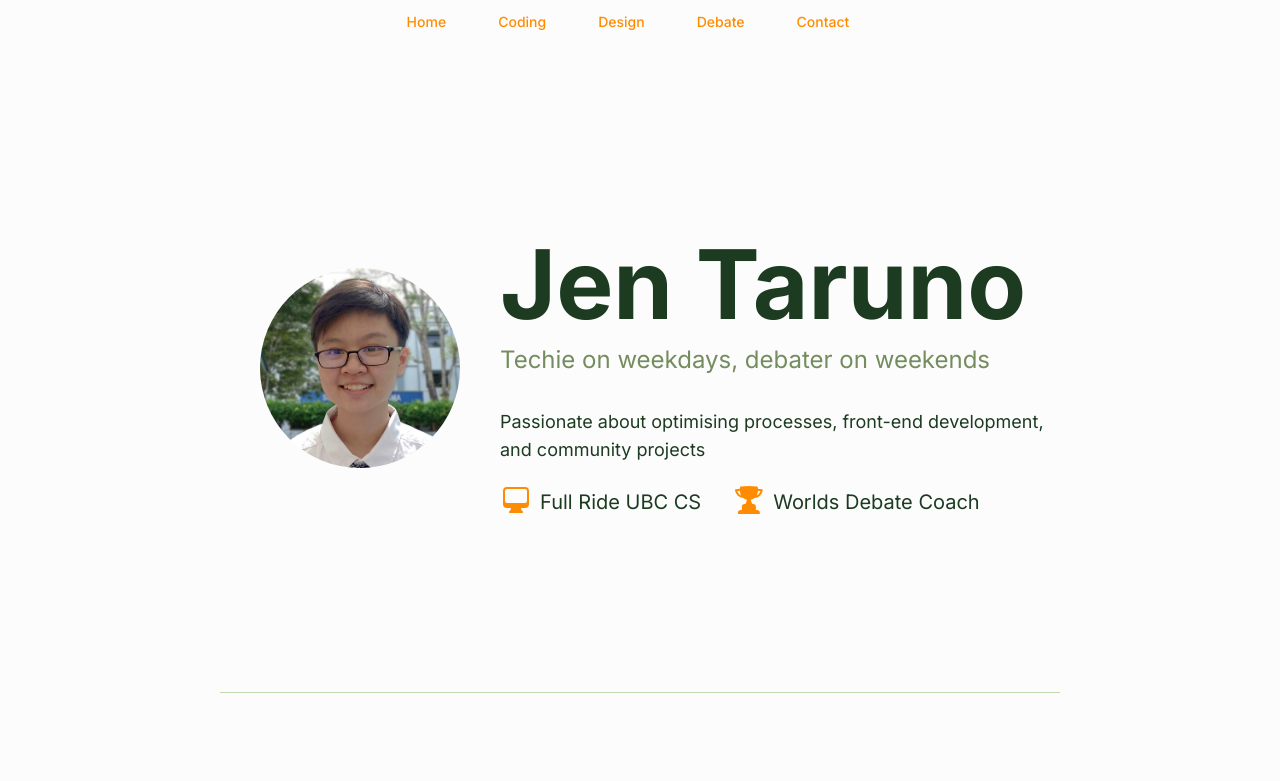
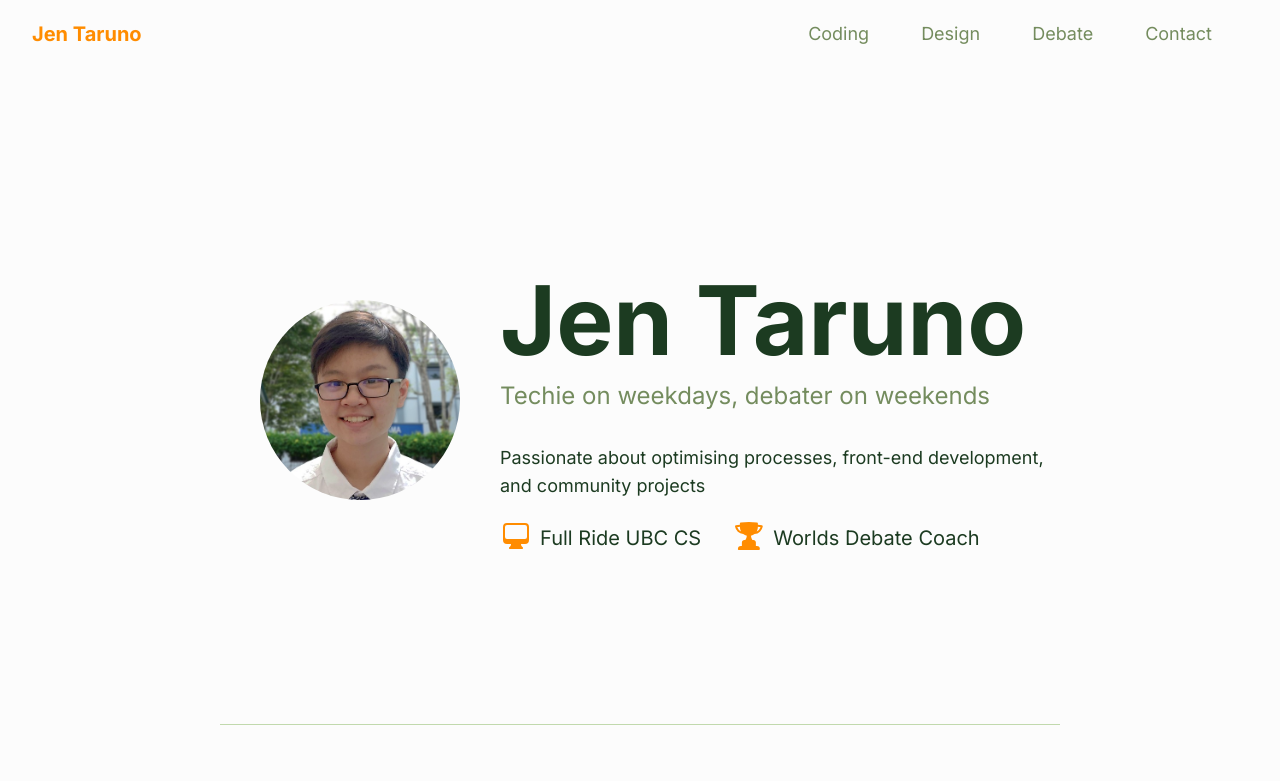
Before and after one commit to jentaruno/jentaruno.github.io, a Next.js app in the folder portfolio/portfolio/: page / in a window 1280 px wide. Shown: the top 781 px of the page. Built offline with nearby package versions, Linux system fonts and the light colour scheme.

Commit message:
Better navbar

```diff
--- a/portfolio/portfolio/app/globals.css
+++ b/portfolio/portfolio/app/globals.css
@@ -33,6 +33,12 @@
     h5 {
         @apply text-xl mt-1;
     }
+
+    html {
+        @apply bg-white;
+        width: 100%;
+        height: 100%;
+    }
 }
 
 :root {
--- a/portfolio/portfolio/app/layout.tsx
+++ b/portfolio/portfolio/app/layout.tsx
@@ -18,17 +18,17 @@ export default function RootLayout({
     return (
         <html lang="en">
         <body className={inter.className}>
-        <div className={"bg-white"}>
+        <header className="sticky top-0 z-50">
             <div className="flex flex-row justify-center bg-white">
                 <PageNavs/>
             </div>
-            <div className={"flex flex-row justify-center"}>
-                {children}
-            </div>
-            <div className={'w-full bg-white px-8 lg:px-20 pt-4 pb-8 drop-shadow-2xl'}>
-                <Contact/>
-            </div>
+        </header>
+        <div className={"flex flex-row justify-center"}>
+            {children}
         </div>
+        <footer id={'contact'} className={'w-full bg-white px-8 lg:px-20 pt-4 pb-8 drop-shadow-2xl'}>
+            <Contact/>
+        </footer>
         </body>
         </html>
     )
--- a/portfolio/portfolio/components/intro.tsx
+++ b/portfolio/portfolio/components/intro.tsx
@@ -30,9 +30,9 @@ export default function Intro() {
                         whileInView={{opacity: 1, y: 0}}
                         transition={{type: "spring", stiffness: 70}}
                     >
-                        <p className={'text-7xl md:text-8xl font-bold'}>
+                        <h1 className={'text-7xl md:text-8xl font-bold'}>
                             Jen Taruno
-                        </p>
+                        </h1>
                         <h4 className={'mt-3 text-green-600'}>
                             Techie on weekdays, debater on weekends
                         </h4>
--- a/portfolio/portfolio/components/reusable/pageNavs.tsx
+++ b/portfolio/portfolio/components/reusable/pageNavs.tsx
@@ -11,21 +11,21 @@ const Navbar = () => {
 
     return (
         <div
-            className={`w-full flex flex-row sm:justify-center text-sm font-bold bg-white ${
+            className={`w-full mt-0 flex flex-row sm:justify-center bg-white ${
                 showMenu ? 'drop-shadow-lg' : 'drop-shadow-none'
             }`}>
-            <div className={'hidden sm:block text-orange-700 text-sm font-bold'}>
-                <ul className="flex flex-row flex-wrap justify-center gap-1">
+            <div className={'hidden sm:flex flex-row w-full justify-between text-green-600 mx-8 my-4'}>
+                <a className={'text-xl text-orange-700 font-bold'} href={'/'}>Jen Taruno</a>
+                <ul className="flex flex-row justify-end gap-1">
                     {[
-                        ['Home', '/'],
                         ['Coding', 'https://github.com/jentaruno'],
                         ['Design', 'https://www.instagram.com/jentaruno/'],
                         ['Debate', 'https://disputandum.com/'],
-                        ['Contact', '/contact'],
+                        ['Contact', '/#contact'],
                     ].map(([title, url], i) => (
                         <li key={`nav-${i}`} className={'mr-6'}>
                             <a href={url}
-                               className="rounded-lg px-3 py-2 text-slate-700 font-medium hover:bg-slate-100 hover:text-slate-900">
+                               className="rounded-lg px-3 py-2 text-slate-700 hover:bg-slate-100 hover:text-slate-900">
                                 {title}
                             </a>
                         </li>
```
